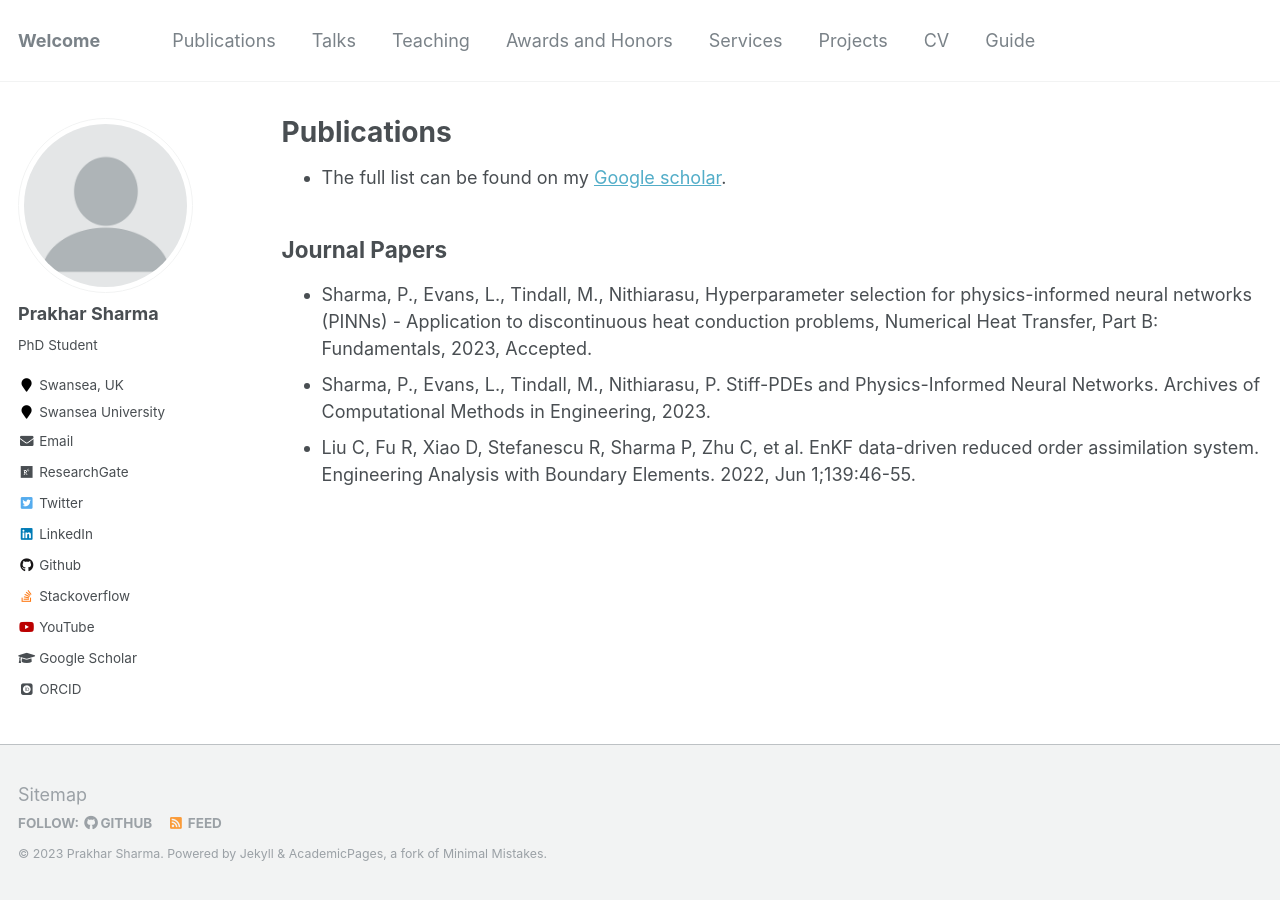
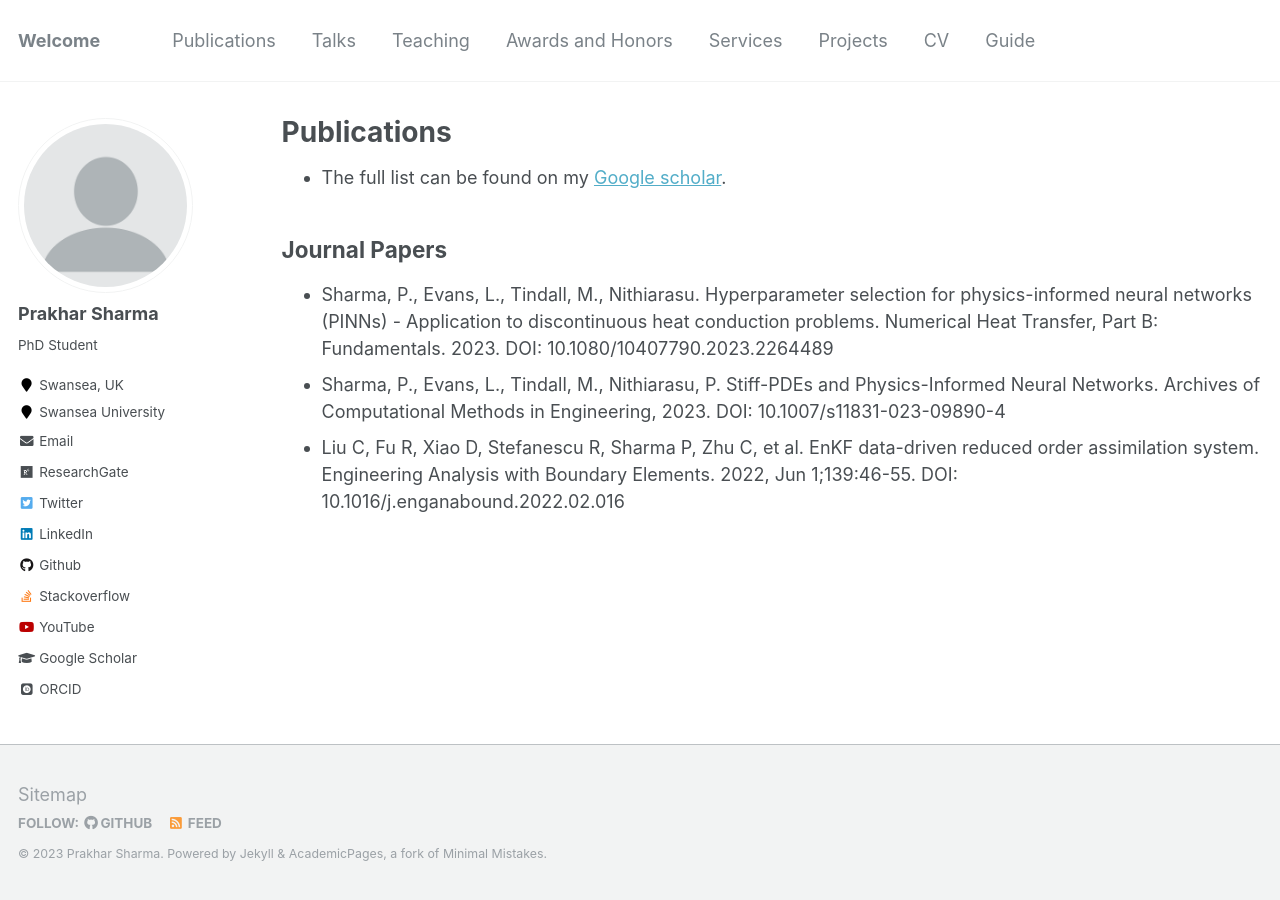
Before and after one commit to praksharma/praksharma.github.io, a Jekyll site: the page built from _pages/publications.md, in a window 1280 px wide. Built offline with Jekyll 4.4.1, drawn with Linux system fonts in a browser that asks for light colours; some web fonts are replaced.

```diff
--- a/_pages/publications.md
+++ b/_pages/publications.md
@@ -9,6 +9,6 @@
 
 ## Journal Papers
 
-* Sharma, P., Evans, L., Tindall, M., Nithiarasu, Hyperparameter selection for physics-informed neural networks (PINNs) - Application to discontinuous heat conduction problems, Numerical Heat Transfer, Part B: Fundamentals, 2023, Accepted.
-* Sharma, P., Evans, L., Tindall, M., Nithiarasu, P. Stiff-PDEs and Physics-Informed Neural Networks. Archives of Computational Methods in Engineering, 2023.
-* Liu C, Fu R, Xiao D, Stefanescu R, Sharma P, Zhu C, et al. EnKF data-driven reduced order assimilation system. Engineering Analysis with Boundary Elements. 2022, Jun 1;139:46-55.
+* Sharma, P., Evans, L., Tindall, M., Nithiarasu. Hyperparameter selection for physics-informed neural networks (PINNs) - Application to discontinuous heat conduction problems. Numerical Heat Transfer, Part B: Fundamentals. 2023. DOI: 10.1080/10407790.2023.2264489
+* Sharma, P., Evans, L., Tindall, M., Nithiarasu, P. Stiff-PDEs and Physics-Informed Neural Networks. Archives of Computational Methods in Engineering, 2023. DOI: 10.1007/s11831-023-09890-4
+* Liu C, Fu R, Xiao D, Stefanescu R, Sharma P, Zhu C, et al. EnKF data-driven reduced order assimilation system. Engineering Analysis with Boundary Elements. 2022, Jun 1;139:46-55. DOI: 10.1016/j.enganabound.2022.02.016
```
